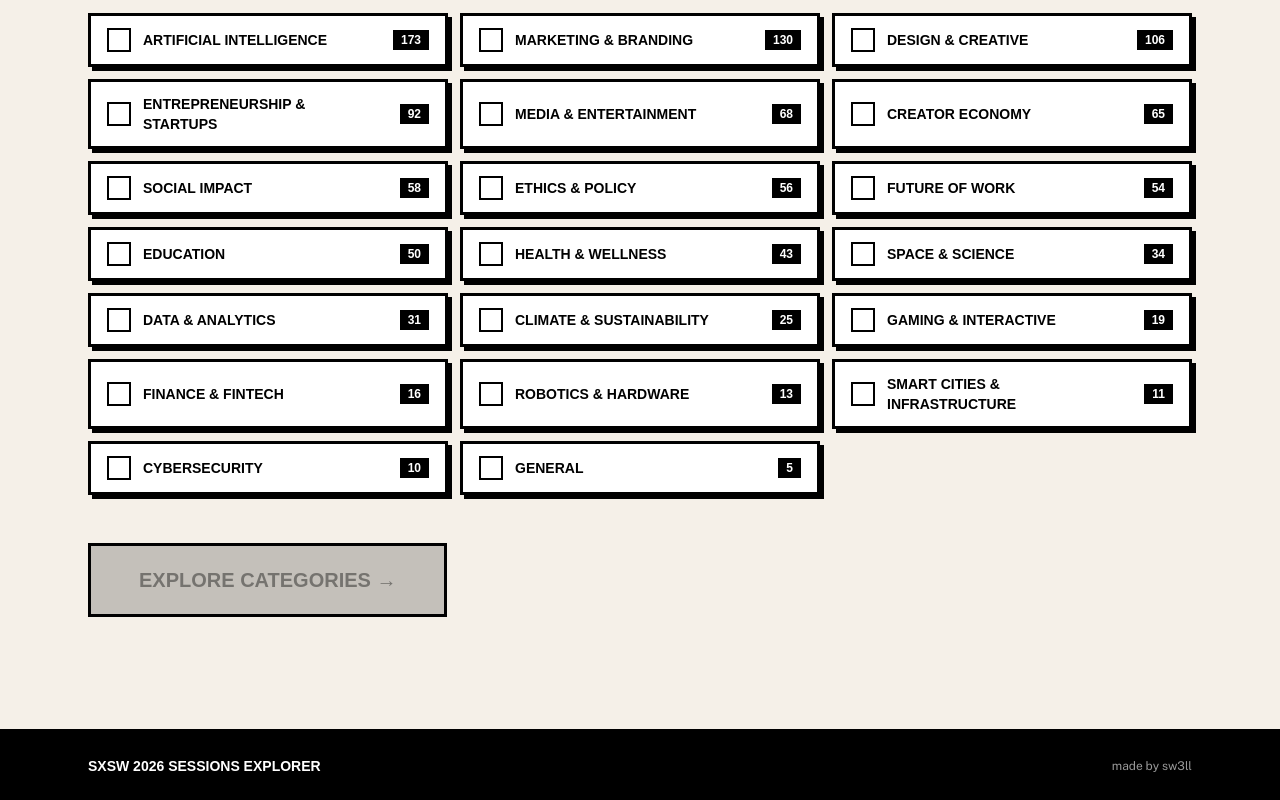
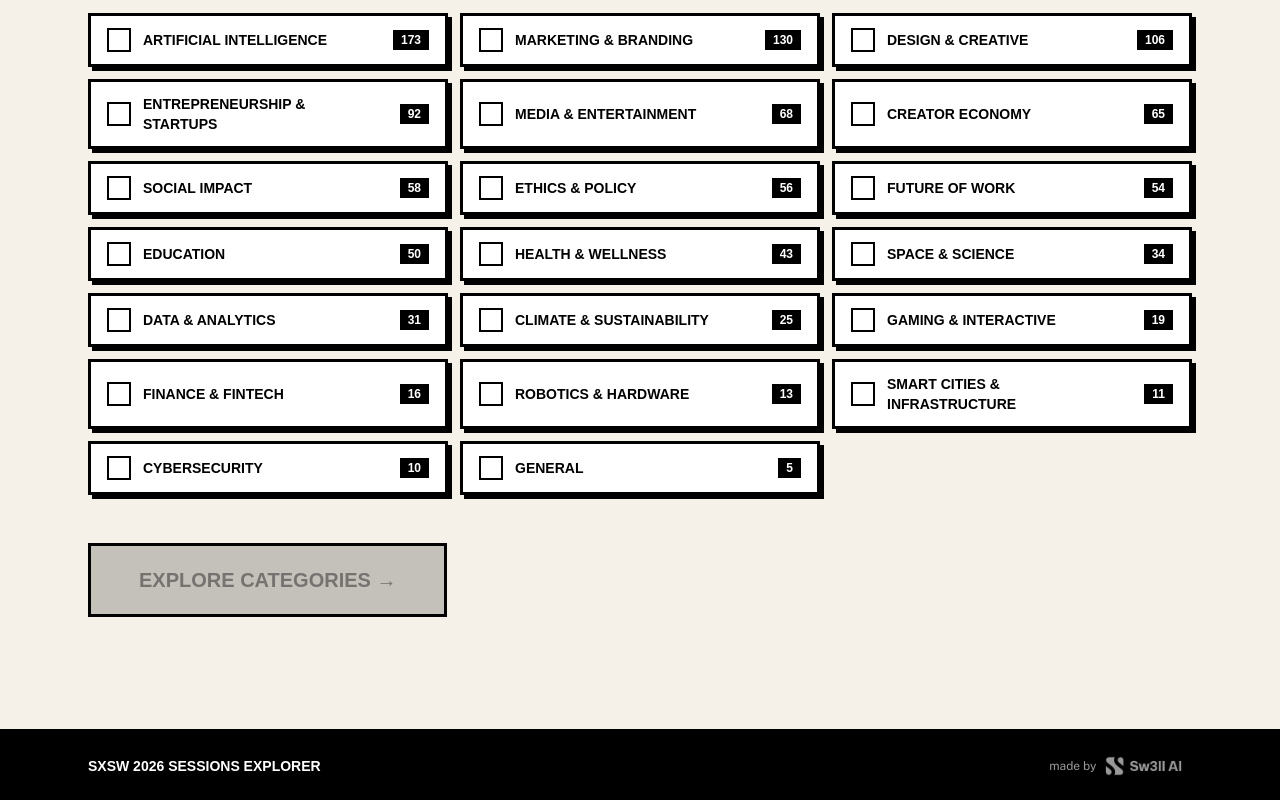
Before and after one commit to sivaprasadrl/sxsw, a Next.js app: page / in a window 1280 px wide. Shown: the part 933-1733 px from the top of the page. Built offline with nearby package versions, Linux system fonts and the light colour scheme; a web font is replaced by a local one.

Commit message:
add logo to footer

```diff
--- a/app/welcome.tsx
+++ b/app/welcome.tsx
@@ -243,8 +243,9 @@
           <span className="font-heading font-black text-xs sm:text-sm uppercase">
             SXSW 2026 Sessions Explorer
           </span>
-          <a href="https://sw3ll.ai" target="_blank" rel="noopener noreferrer" className="font-body text-xs text-nb-white/60 hover:text-nb-white transition-colors duration-150">
-            made by sw3ll
+          <a href="https://sw3ll.ai" target="_blank" rel="noopener noreferrer" className="inline-flex items-center gap-2 font-body text-xs text-nb-white/60 hover:text-nb-white transition-colors duration-150">
+            made by
+            <img src="/sw3ll-logo.png" alt="sw3ll" className="h-4 sm:h-5 opacity-60 hover:opacity-100 transition-opacity duration-150" />
           </a>
         </div>
       </footer>
```
Also changed, not shown: public/sw3ll-logo.png (added).
